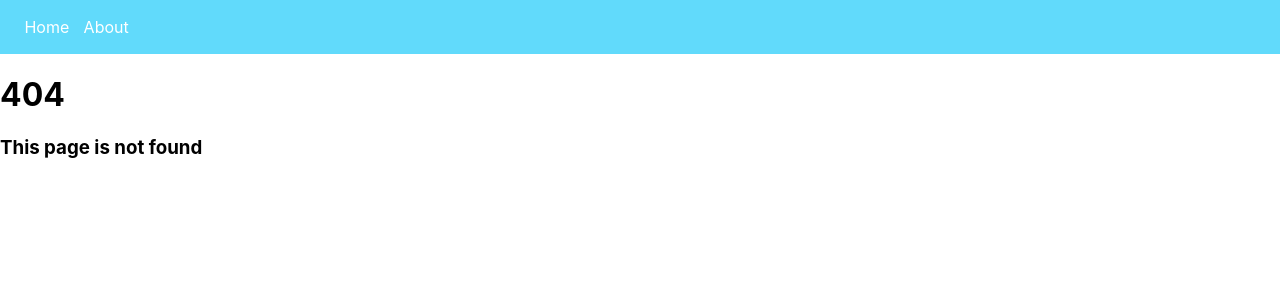
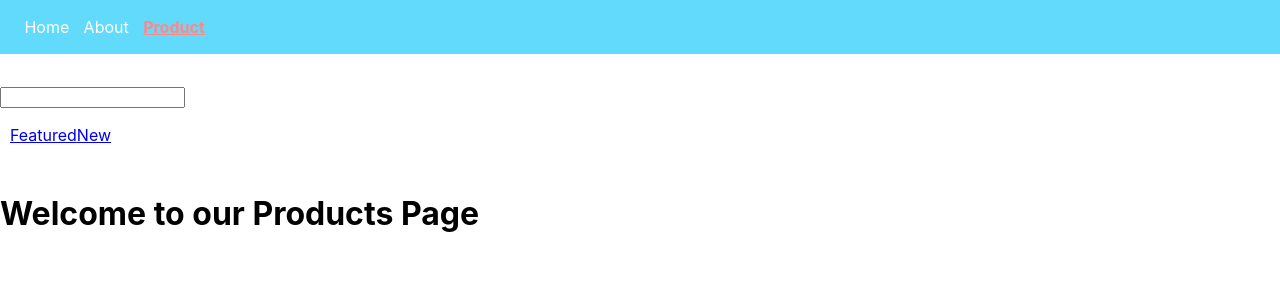
Before and after one commit to Shollytemmy/react-router-demo, a React (Create React App) app: page /products in a window 1280 px wide. Before the commit this address had no page. Shown: the top 300 px of the page. Built offline with nearby package versions, Linux system fonts and the light colour scheme.

Commit message:
added differents functionalities to the demo website

```diff
--- a/src/App.css
+++ b/src/App.css
@@ -1,6 +1,13 @@
 .nav__links{
   background-color: #61dafb;
   padding: 17px 10px;
+  margin-bottom: 2rem;
+}
+
+.nav__list {
+
+  padding: 17px 10px;
+  margin-bottom: 2rem;
 }
 
 .nav__links > a{
@@ -8,6 +15,12 @@
   margin-left: 0.9rem;
   color: #fff;
 }
+
+p{
+  margin-top:  3rem;
+}
+
+
 
 
 /* .nav__links > a.active{
--- a/src/App.js
+++ b/src/App.js
@@ -2,22 +2,34 @@ import {Routes, Route} from 'react-router-dom'
 import { About } from './pages/About';
 import { Home } from './pages/Home';
 import {Error} from './pages/Error'
-import './App.css'
+
 import { Navbar } from './components/Navbar';
 import { OrderSummary } from './pages/OrderSummary';
+import { CheckOut } from './pages/CheckOut';
 
+import { Products } from './components/Products';
+import { FeaturedProducts } from './pages/FeaturedProducts';
+import { NewProducts } from './pages/NewProducts';
+import './App.css'
+import { IntroPage } from './pages/IntroPage';
 function App() {
   return (
-    <>
+    <div className=''>
     <Navbar />
 
     <Routes>
       <Route path='/' element={<Home />} />
       <Route path='about' element={<About />} />
       <Route path='order-summary' element={<OrderSummary />} />
+      <Route path='checkout' element={<CheckOut />} />
+      <Route path='/products' element={<Products />}>
+        <Route index element={<IntroPage />}/>
+        <Route path='featured' element={<FeaturedProducts />} />
+        <Route path='new' element={<NewProducts />} />
+         </Route>
       <Route path='*' element={<Error />} />
     </Routes>
-    </>
+    </div>
 
 
 
--- a/src/components/Navbar.js
+++ b/src/components/Navbar.js
@@ -6,7 +6,8 @@ export const Navbar = () => {
         return{
             textDecoration: isActive ? 'underline' : 'none',
             fontWeight: isActive ? 'bold' : 'normal',
-            color: isActive ? 'rgb(252, 137, 137)': '#fff'
+            color: isActive ? 'rgb(252, 137, 137)': '#fff',
+            marginBottom:  isActive ? '5px' : 0
         }
 
     }
@@ -16,6 +17,7 @@ export const Navbar = () => {
     <nav className='nav__links'>
         <NavLink to='/' style={navLinkStyle}>Home</NavLink>
         <NavLink to='/about' style={navLinkStyle}>About</NavLink>
+        <NavLink to='/products' style={navLinkStyle}>Product</NavLink>
 
     </nav>
   )
--- /dev/null
+++ b/src/components/Products.js
@@ -0,0 +1,30 @@
+import React from 'react'
+import { NavLink, Outlet } from 'react-router-dom'
+
+export const Products = () => {
+  return (
+    <>
+    <div>
+         <input type="search" name="" id="" />
+
+    </div>
+
+
+
+
+
+
+        <nav className='nav__list'>
+            <NavLink to='featured' >Featured</NavLink>
+            <NavLink to='new' >New</NavLink>
+        </nav>
+
+
+
+        <Outlet />
+
+
+
+    </>
+  )
+}
--- /dev/null
+++ b/src/pages/CheckOut.js
@@ -0,0 +1,11 @@
+import React from 'react'
+
+export const CheckOut = () => {
+  return (
+    <div>
+        <h1>CheckOut</h1>
+        <p>Total $7000</p>
+
+    </div>
+  )
+}
--- /dev/null
+++ b/src/pages/FeaturedProducts.js
@@ -0,0 +1,7 @@
+import React from 'react'
+
+export const FeaturedProducts = () => {
+  return (
+    <div> This is FeaturedProducts page</div>
+  )
+}
--- a/src/pages/Home.js
+++ b/src/pages/Home.js
@@ -4,9 +4,9 @@ import { useNavigate } from 'react-router-dom'
 export const Home = () => {
   const navigate =  useNavigate()
   return (
-    <div>
+    <div className='container'>
         <p>This is the Home page</p>
-        <button onClick={()=> navigate('order-summary')}>place order</button>
+        <button onClick={()=> navigate('order-summary', {replace: true})}>place order</button>
     </div>
   )
 }
--- /dev/null
+++ b/src/pages/IntroPage.js
@@ -0,0 +1,9 @@
+import React from 'react'
+
+export const IntroPage = () => {
+  return (
+    <div>
+        <h1>Welcome to our Products Page</h1>
+    </div>
+  )
+}
--- /dev/null
+++ b/src/pages/NewProducts.js
@@ -0,0 +1,7 @@
+import React from 'react'
+
+export const NewProducts = () => {
+  return (
+    <div> This is NewProducts page</div>
+  )
+}
--- a/src/pages/OrderSummary.js
+++ b/src/pages/OrderSummary.js
@@ -7,6 +7,7 @@ export const OrderSummary = () => {
     <div>
         <p>Order Confirmed you can proceed to checkout</p>
         <button onClick={() => navigate(-1)}>Go back</button>
+
     </div>
   )
 }
```
